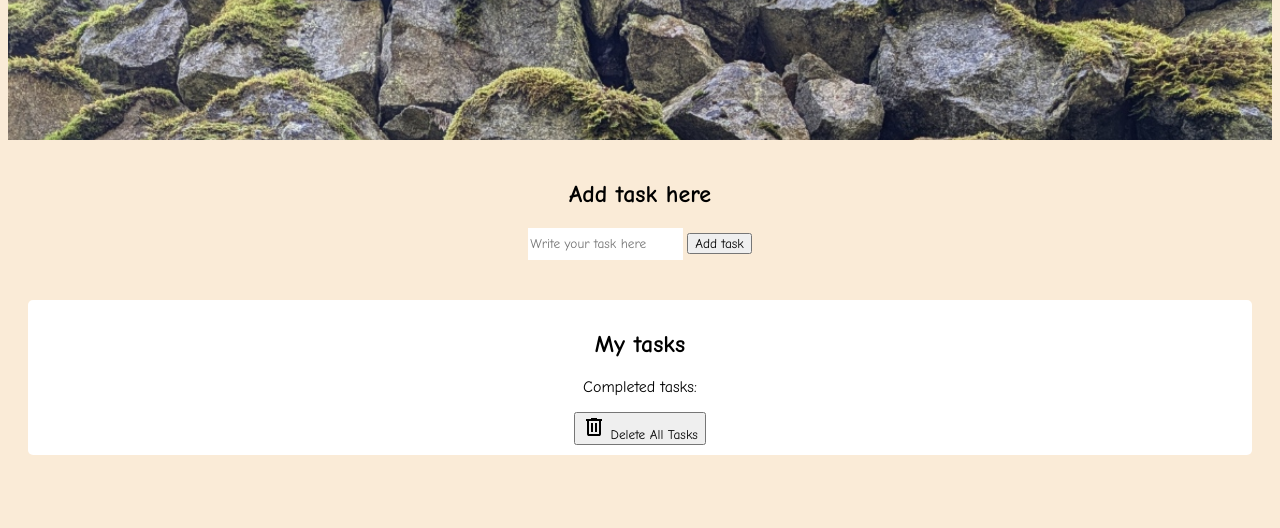
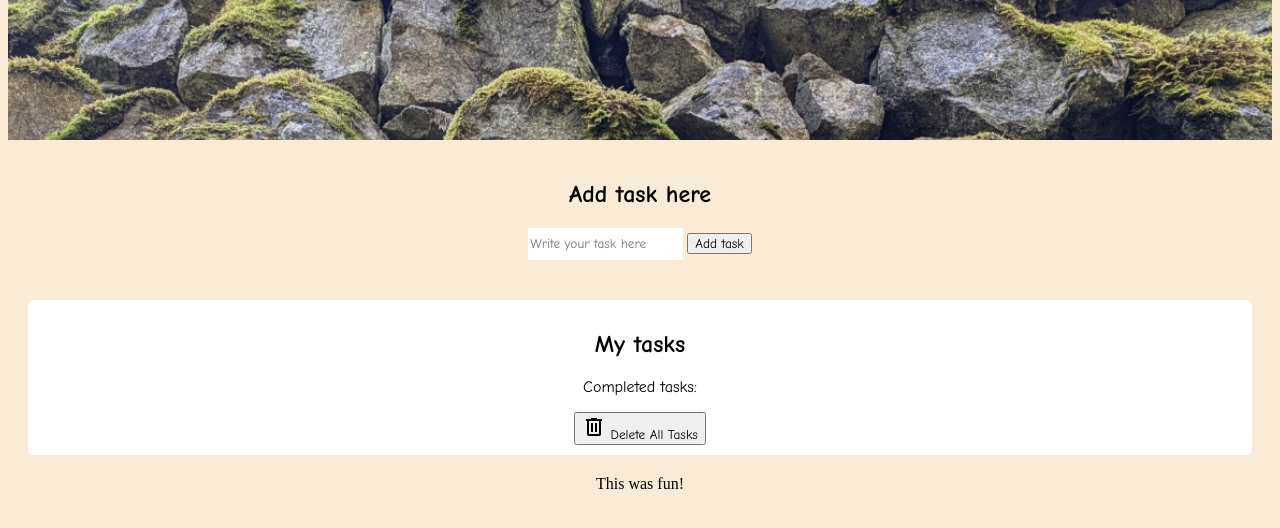
Before and after one commit to Emilyempa/ToDoList, a plain HTML site: page index.html in a window 1280 px wide. Shown: the part 230-758 px from the top of the page. Drawn offline with Linux system fonts and the light colour scheme.

Commit message:
fixed footer

```diff
--- a/index.html
+++ b/index.html
@@ -31,7 +31,7 @@
         <button id="deleteAll"><img src="./pics/delete.svg" alt="Delete"> Delete All Tasks</button>
     </div>
 
-
+    <footer>This was fun!</footer>
 
     <script type= "text/javascript" src='interact.js'></script>
 
```
